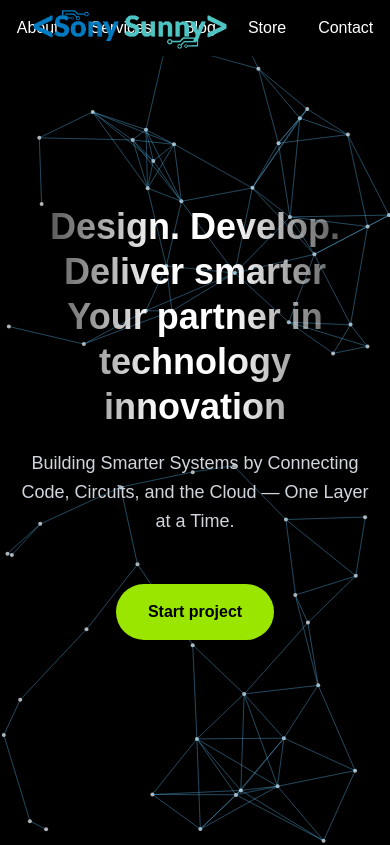
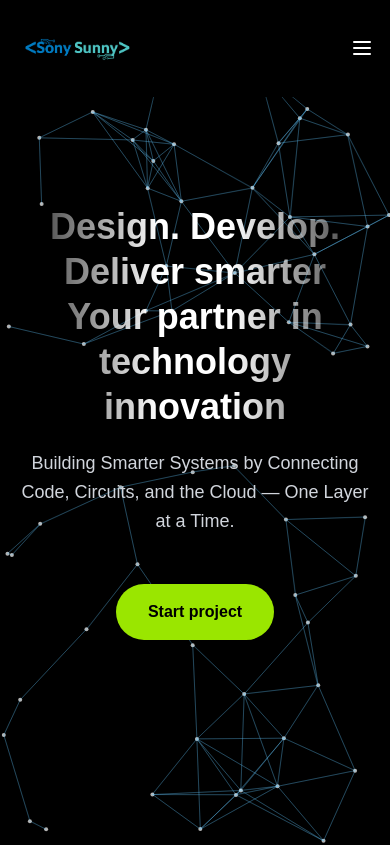
Before and after one commit to sonysunny0007/sonysunny.com_v2025, a Next.js app: page / in a window 390 px wide. Shown: the top 845 px of the page. Built offline with nearby package versions, Linux system fonts and the light colour scheme.

Commit message:
Made changes in navbar for mobile looking felxibility

```diff
--- a/src/components/Navbar.tsx
+++ b/src/components/Navbar.tsx
@@ -1,9 +1,13 @@
 "use client";
 import Link from "next/link";
 import { usePathname } from "next/navigation";
+import Image from "next/image";
+import { useState } from "react";
+import { Menu, X } from "lucide-react";
 
 export default function Navbar() {
   const pathname = usePathname();
+  const [isOpen, setIsOpen] = useState(false);
 
   const navLinks = [
     { label: "About", href: "/about" },
@@ -15,20 +19,22 @@
 
   return (
     <header className="bg-black shadow-md w-full fixed top-0 z-50">
-      <div className="max-w-7xl mx-auto px-4 py-4 flex items-center justify-between relative">
+      <div className="max-w-7xl mx-auto px-4 py-4 flex items-center justify-between">
         {/* Logo */}
-        <div className="absolute left-4">
-            <Link href="/" className="text-xl font-bold text-white">
-              <img
-                src="/sony-logo-01.png"
-                alt="Project"
-                className="rounded-xl object-cover max-h-[120px]"
-              />
-            </Link>
+        <div className="flex-shrink-0">
+          <Link href="/">
+            <Image
+              src="/sony-logo-01.png"
+              alt="Logo"
+              width={120}
+              height={120}
+              className="rounded-xl object-cover"
+            />
+          </Link>
         </div>
 
-        {/* Nav Links */}
-        <nav className="mx-auto space-x-8">
+        {/* Desktop Nav */}
+        <nav className="hidden md:flex flex-1 justify-center space-x-8">
           {navLinks.map((link) =>
             link.href.startsWith("/#") ? (
               <a
@@ -51,7 +57,46 @@
             )
           )}
         </nav>
+
+        {/* Mobile menu button */}
+        <div className="md:hidden flex items-center">
+          <button
+            onClick={() => setIsOpen(!isOpen)}
+            className="text-white focus:outline-none"
+          >
+            {isOpen ? <X className="w-6 h-6" /> : <Menu className="w-6 h-6" />}
+          </button>
+        </div>
       </div>
+
+      {/* Mobile Menu */}
+      {isOpen && (
+        <div className="md:hidden bg-black w-full px-4 pb-4">
+          {navLinks.map((link) =>
+            link.href.startsWith("/#") ? (
+              <a
+                key={link.href}
+                href={link.href}
+                className="block py-2 text-white hover:text-lime-400 transition"
+                onClick={() => setIsOpen(false)}
+              >
+                {link.label}
+              </a>
+            ) : (
+              <Link
+                key={link.href}
+                href={link.href}
+                className={`block py-2 hover:text-lime-400 transition ${
+                  pathname === link.href ? "text-lime-400" : "text-white"
+                }`}
+                onClick={() => setIsOpen(false)}
+              >
+                {link.label}
+              </Link>
+            )
+          )}
+        </div>
+      )}
     </header>
   );
 }
```
